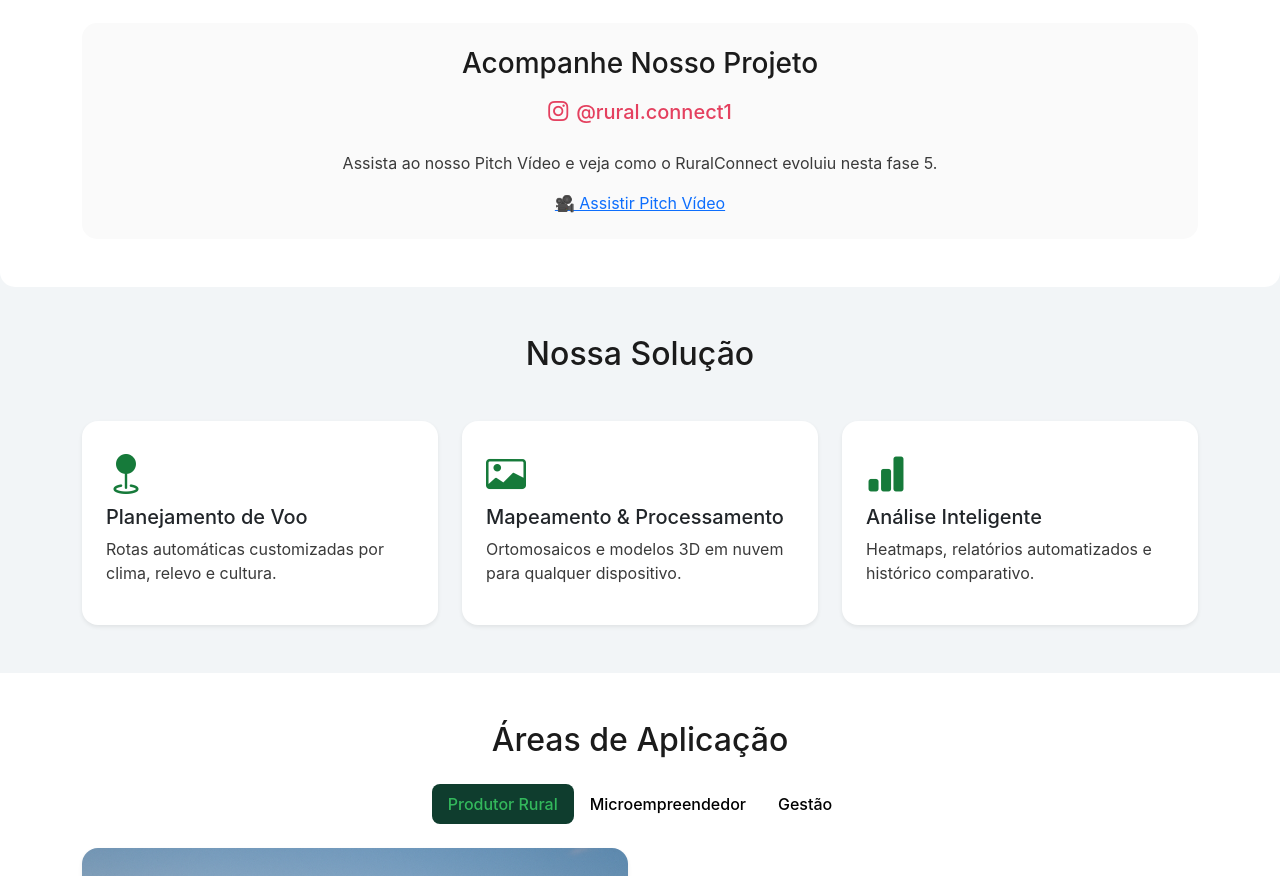
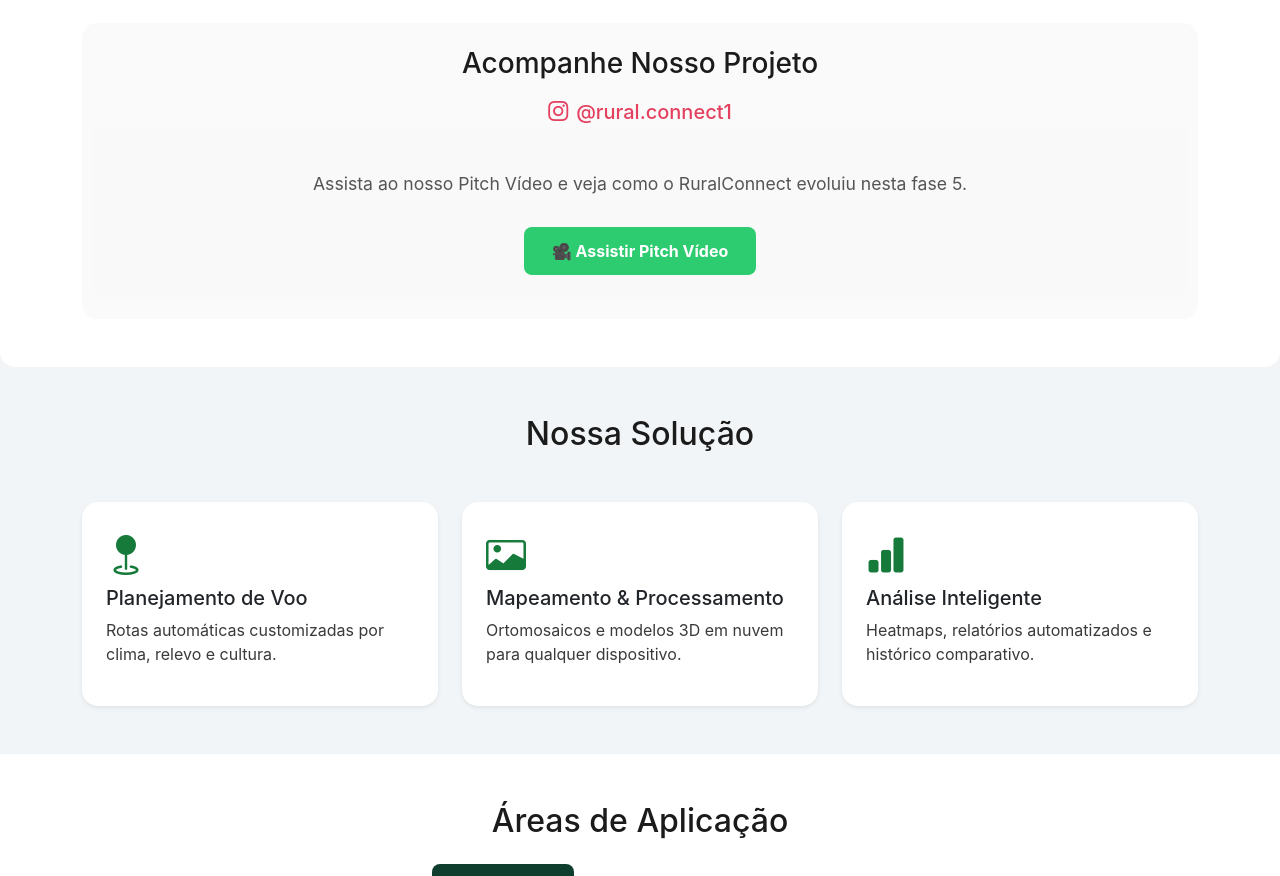
Before and after one commit to gscodeex/ruralconnect, a React (Vite) app: page / in a window 1280 px wide. Shown: the part 1000-1876 px from the top of the page. Built offline with nearby package versions, Linux system fonts and the light colour scheme.

Commit message:
desinig do link pitch

```diff
--- a/src/css/Home.css
+++ b/src/css/Home.css
@@ -282,3 +282,47 @@
     font-size: 2.25rem;
   }
 }
+
+/* Pitch Vídeo */
+.pitch-video {
+  text-align: center;
+  padding: 20px 20px;
+  background: #f9f9f9; /* fundo leve para diferenciar do resto */
+}
+
+.pitch-video p {
+  font-size: 1.1rem;
+  margin-bottom: 30px;
+  color: #555;
+}
+
+.pitch-video a {
+  display: inline-block;
+  padding: 12px 28px;
+  background-color: #2ecc71; /* verde destaque */
+  color: white;
+  font-size: 1rem;
+  font-weight: bold;
+  border-radius: 8px;
+  text-decoration: none;
+  transition: all 0.3s ease;
+}
+
+.pitch-video a:hover {
+  background-color: #27ae60; /* verde mais escuro no hover */
+  transform: translateY(-3px);
+  box-shadow: 0 4px 12px rgba(0, 0, 0, 0.2);
+}
+
+/* Responsividade */
+@media (max-width: 768px) {
+
+  .pitch-video p {
+    font-size: 1rem;
+  }
+
+  .pitch-video a {
+    font-size: 0.9rem;
+    padding: 10px 22px;
+  }
+}
```
